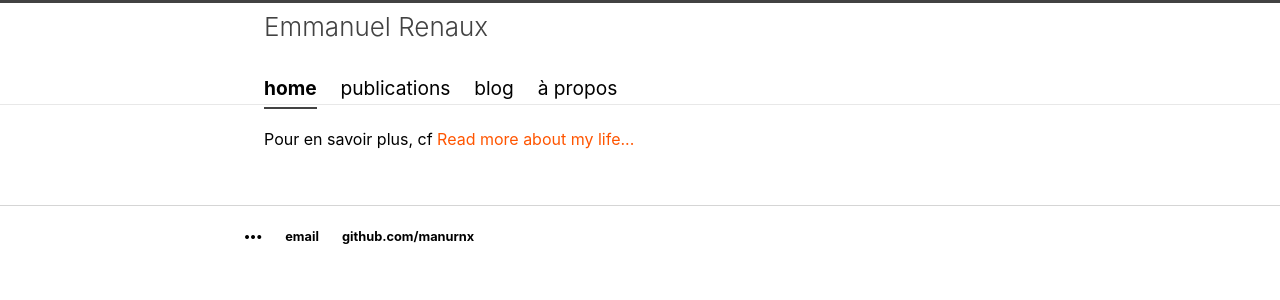
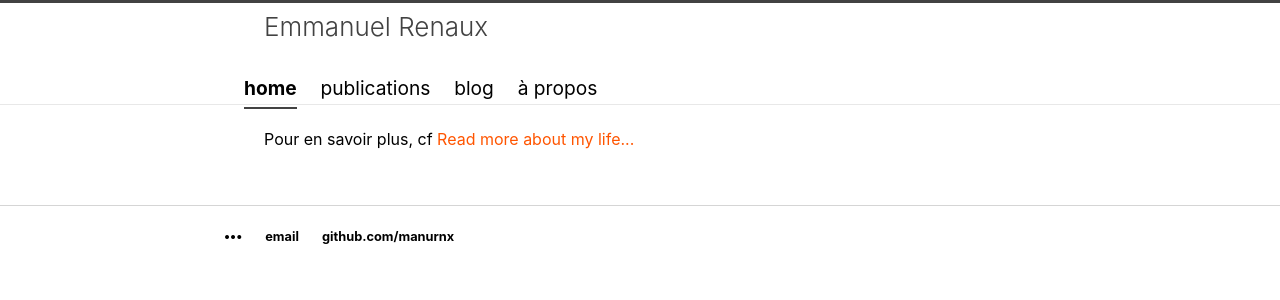
Before and after one commit to manurnx/manurnx.github.io, a Jekyll site: the page built from index.html, in a window 1280 px wide. Shown: the top 300 px of the page. Built offline with Jekyll 4.4.1, drawn with Linux system fonts in a browser that asks for light colours.

Commit message:
Update main.css

```diff
--- a/css/main.css
+++ b/css/main.css
@@ -66,7 +66,7 @@ nav ul, footer ul {
     padding-top: 10px;
     list-style: none;
     font-weight: bold;
-    margin-left:-20px;
+    margin-left:-40px;
 }
 nav ul li, footer ul li {
     display: inline;
```
